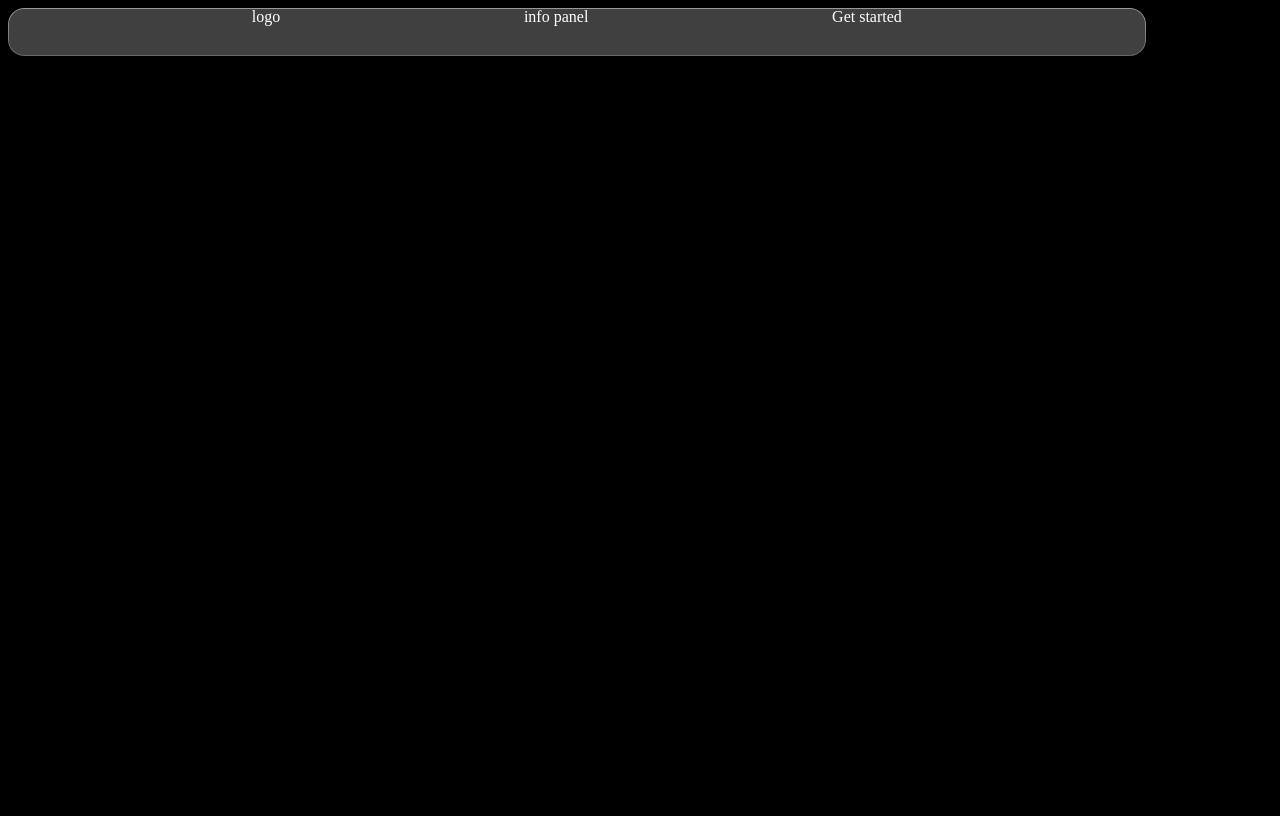
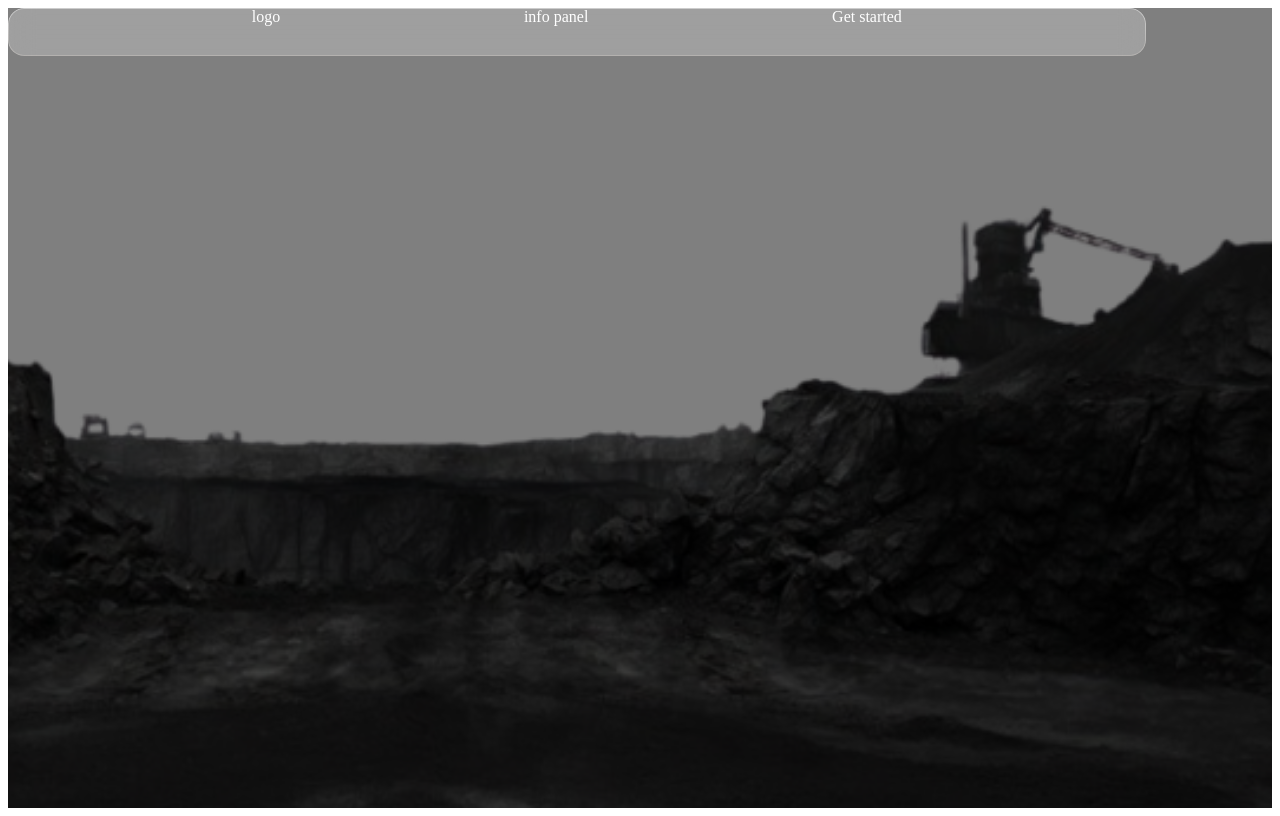
Before and after one commit to AxisTrade/LandingPage, a SvelteKit app in the folder axisTradeLandingPage/: page / in a window 1280 px wide. Built offline with nearby package versions, Linux system fonts and the light colour scheme.

Commit message:
Added in the hero image

```diff
--- a/axisTradeLandingPage/src/components/Hero.svelte
+++ b/axisTradeLandingPage/src/components/Hero.svelte
@@ -1,6 +1,11 @@
 <script>
-    import NavBar from "./NavBar.svelte";
-    import '../styles/hero.css'
+  import NavBar from "./NavBar.svelte";
+  import "../styles/hero.css";
 </script>
 
+<div class="hero-container">
+
+<img src="/images/miningHeroImage.png" alt="Hero Image" class="hero-image" />
+<div class="overlay"></div>
 <NavBar />
+</div>
--- a/axisTradeLandingPage/src/routes/+page.svelte
+++ b/axisTradeLandingPage/src/routes/+page.svelte
@@ -5,7 +5,7 @@
 
 <style>
     :global(body){
-        background-color: black;
+        background-color: white;
     }
 </style>
 <Hero />
--- a/axisTradeLandingPage/src/styles/hero.css
+++ b/axisTradeLandingPage/src/styles/hero.css
@@ -1,3 +1,47 @@
 body{
-    color: black;
+    color: white;
 }
+
+.hero-image{
+    width: 100%;
+    height: auto;
+    position: absolute;
+    margin: 0 auto;
+}
+
+.overlay{
+    width: 100%;
+    height: auto;
+    position: absolute;
+    margin: 0 auto;
+    background-color: rgba(0, 0, 0, 0.328);
+}
+
+.image-container{
+    position: relative;
+
+}
+
+.hero-container {
+  position: relative;
+  width: 100%;
+  height: 100vh;
+  overflow: hidden;
+}
+
+.hero-image {
+  width: 100%;
+  height: 100%;
+  object-fit: cover;
+  display: block;
+}
+
+.overlay {
+  position: absolute;
+  top: 0;
+  left: 0;
+  width: 100%;
+  height: 100%;
+  background: rgba(0, 0, 0, 0.5);
+  pointer-events: none;
+}
```
